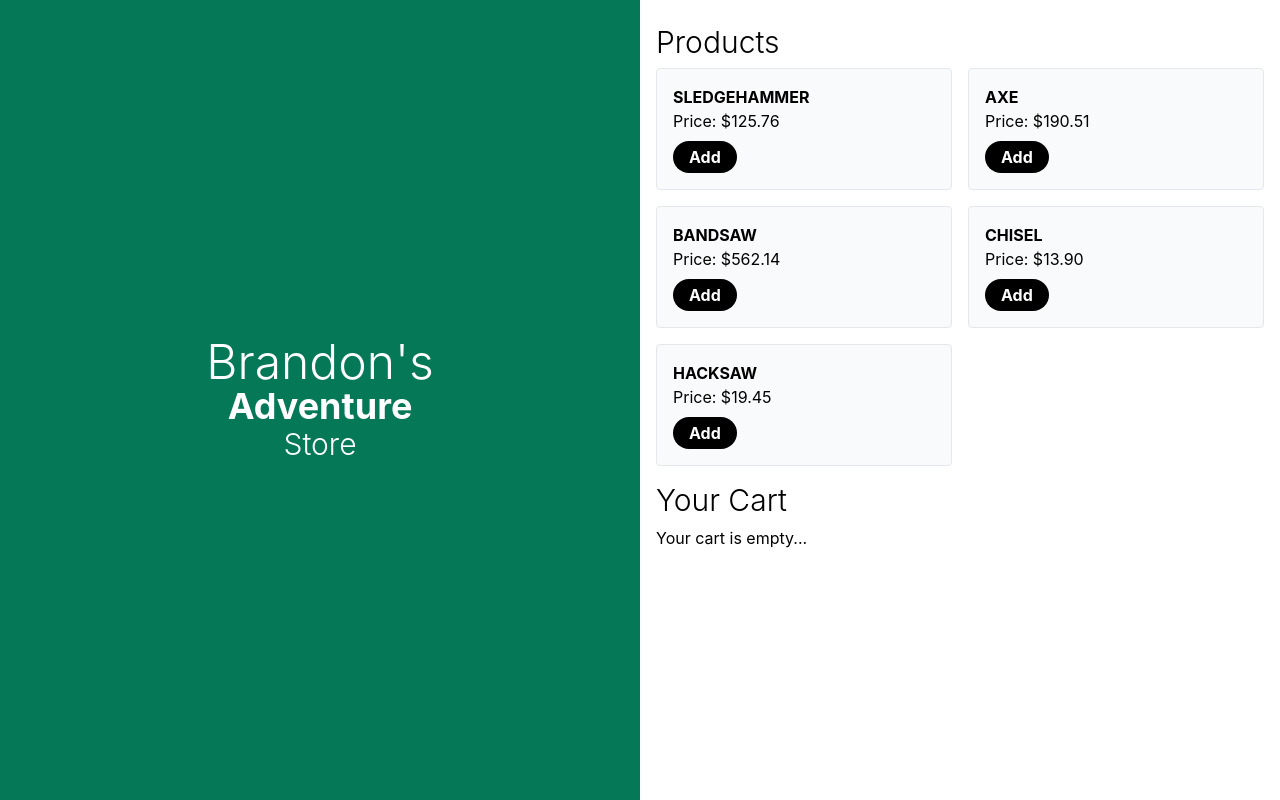
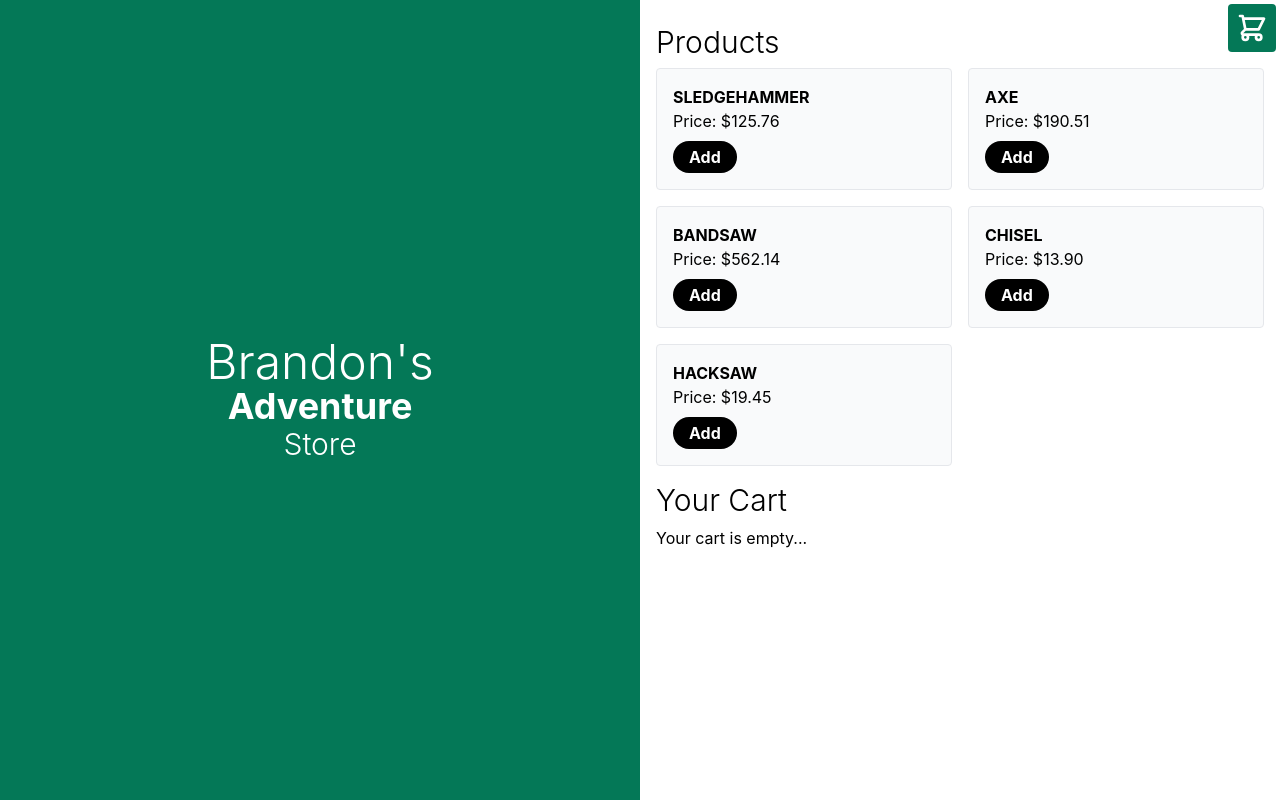
Before and after one commit to BHBradley/reactshop, a React (Create React App) app: page / in a window 1280 px wide. Built offline with nearby package versions, Linux system fonts and the light colour scheme.

Commit message:
Bonus Cart icon component added for better UX

```diff
--- a/src/App.tsx
+++ b/src/App.tsx
@@ -4,13 +4,14 @@ import React from 'react';
 // Lets add our custom components:
 import Products from './components/Products'
 import Cart from './components/Cart'
+import CartIcon from './components/CartIcon'
 
 // Call the products data
 import { products } from './constants/index'
 
-
 //Import the react useState
 import { useState } from 'react';
+
 
 
 const App = () => {
@@ -114,6 +115,9 @@ const App = () => {
   return (
     <div className="lg:flex">
 
+      {/* Display a nice cart icon + amount of itms in the cart dynamically  */}
+      <CartIcon cart={cart}></CartIcon>
+
       {/* HERO  */}
       <div className="w-full lg:w-1/2 flex flex-col justify-center items-center min-h-screen bg-emerald-700 p-4">
 
@@ -134,7 +138,7 @@ const App = () => {
           </div>
 
           <div className="w-full">
-            <h2 className="text-3xl font-light my-2">Your Cart</h2>
+            <h2 id="cart" className="text-3xl font-light my-2">Your Cart</h2>
             <Cart add={add} remove={remove} cart={cart}></Cart>
           </div>
 
--- /dev/null
+++ b/src/components/CartIcon.js
@@ -0,0 +1,27 @@
+import React from "react";
+
+export default function CartIcon(props) {
+
+    const {cart} = props;
+
+    // Use reduce to get the sum of all items quantity
+    const totalQuantity = cart.reduce((a,b) => a + b.quantity, 0)
+
+    // Handy scroll to when clicking on the cart icon.
+    const goToCart = () => {
+        const section = document.getElementById('cart');
+        if (section) section.scrollIntoView( { behavior : "smooth", block : "start" } )
+    }
+
+    return (
+        <div className="fixed top-1 right-1 w-12 h-12 bg-emerald-700 text-white flex items-center justify-center rounded cursor-pointer" onClick={goToCart}>
+        <div className="relative">
+          {cart.length > 0 && <div className="absolute -top-2 right-1 bg-red-500 w-5 h-5 rounded-full flex justify-center items-center text-xs font-bold">{totalQuantity}</div>}
+          <svg xmlns="http://www.w3.org/2000/svg" className="h-8 w-8 text-white" fill="none" viewBox="0 0 24 24" stroke="currentColor" strokeWidth="2">
+            <path strokeLinecap="round" strokeLinejoin="round" d="M3 3h2l.4 2M7 13h10l4-8H5.4M7 13L5.4 5M7 13l-2.293 2.293c-.63.63-.184 1.707.707 1.707H17m0 0a2 2 0 100 4 2 2 0 000-4zm-8 2a2 2 0 11-4 0 2 2 0 014 0z" />
+          </svg>
+        </div>
+      </div>
+    )
+
+}
```
